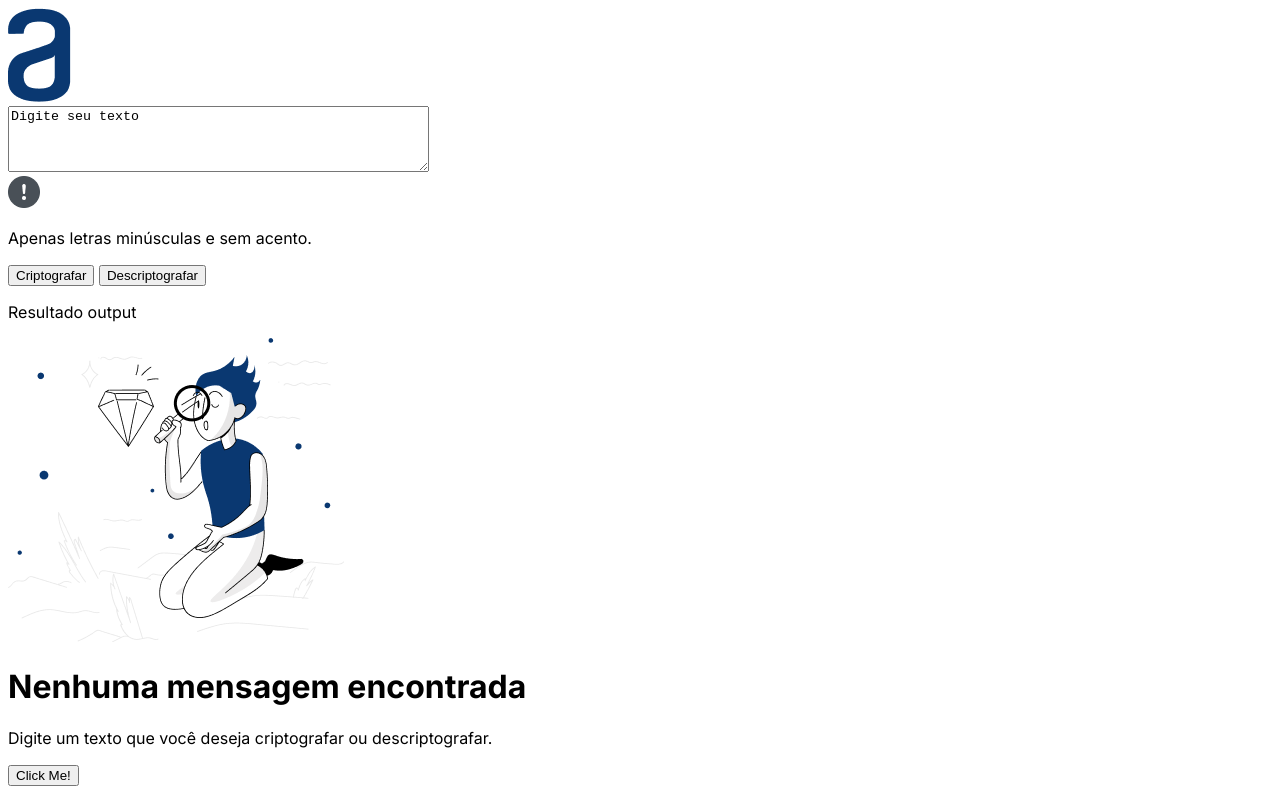
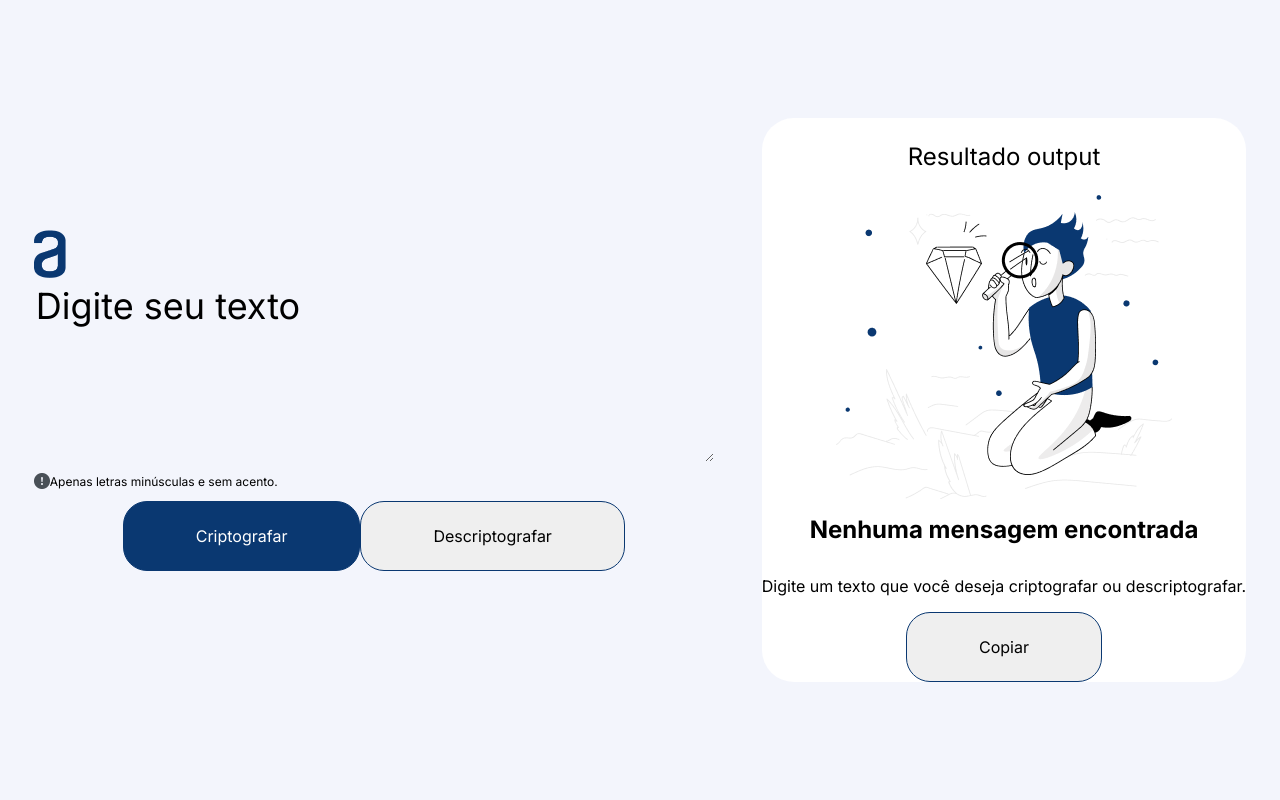
Before and after one commit to jvlerner/text-decoder-oracle-one, a plain HTML site: page index.html in a window 1280 px wide. Drawn offline with Linux system fonts and the light colour scheme.

Commit message:
feat: css update containers flex

```diff
--- a/index.html
+++ b/index.html
@@ -11,24 +11,33 @@
 </head>
 <body>
     <header>
-        <img id="logo_alura" src="./images/logo_alura.png">
+
     </header>
     <main>
+        <div class="container">
+            <div class="container_main">
+                <div class="logo">
+                    <img id="logo_alura" src="./images/logo_alura.png">
+                </div>
                 <div class="container_form">
                         <textarea id="text_input" name="text_input" rows="4" cols="50">Digite seu texto</textarea>
                         <div class="container_advisor">
                             <img id="icon_exclamation" src="./images/icon_exclamation.png">
                             <p class="text_advisor">Apenas letras minúsculas e sem acento.</p>
                         </div>
-                <button type="button" onclick="alert('Um momento! Estamos codificando sua mensagem')">Criptografar</button>
-                <button type="button" onclick="alert('Descriptografando a sua imagem!')">Descriptografar</button>
+                        <div class="container_button">
+                            <button class="button_common button_criptografar" type="button" onclick="alert('Um momento! Estamos codificando sua mensagem')">Criptografar</button>
+                            <button class="button_common" type="button" onclick="alert('Descriptografando a sua imagem!')">Descriptografar</button>
+                        </div>
+                </div>
             </div>
             <div class="container_output">
                 <p class="result_output">Resultado output</p>
                 <img id="image_output" src="./images/ilustration_output.png">
                 <h1 class="header_output">Nenhuma mensagem encontrada</h1>
                 <p class="text_output">Digite um texto que você deseja criptografar ou descriptografar.</p>
-            <button type="button" onclick="alert('Hello world!')">Click Me!</button>
+                <button class="button_common" type="button" onclick="alert('Hello world!')">Copiar</button>
+            </div>
         </div>
     </main>
 </body>
--- a/styles.css
+++ b/styles.css
@@ -8,7 +8,114 @@
   }
 
 body {
-    background-color: var(--light_blue);
+    background-color: var(--light_blue1);
     font-family: Inter, sans-serif;
     border: 0;
+    margin: 0;
 }
+
+.logo {
+
+}
+
+.container {
+    height: 100vh;
+    display: flex;
+    align-items: center;
+    justify-content: center;
+    gap: 3em;
+}
+
+.container_main {
+    display: flex;
+    flex-direction: column;
+}
+
+.container_form {
+    display: flex;
+    flex-direction: column;
+    align-items: left;
+    max-width: 680px;
+}
+
+.container_advisor{
+    display: flex;
+    align-items: center;
+}
+
+.container_button{
+    display: flex;
+    align-self: center;
+    gap: 1;
+    justify-content: center;
+}
+
+.container_output {
+    display: flex;
+    flex-direction: column;
+    align-items: center;
+    text-align: center;
+    background-color: var(--white);
+    border-radius: 32px;
+}
+
+.text_advisor{
+    font-size: 12px;
+    font-weight: 400;
+}
+
+.result_output {
+    font-size: 24px;
+    font-weight: 400;
+}
+
+.header_output {
+    font-size: 24px;
+    font-weight: 700;
+}
+
+.text_output {
+    font-size: 16px;
+    font-weight: 400;
+}
+
+.button_common {
+    padding: 24px 72px 24px 72px;
+    font-family: Inter, sans-serif;
+    text-decoration: none;
+    border: 1px solid var(--dark_blue3);
+    font-size: 16px;
+    font-weight: 400;
+    border-radius: 24px;
+
+}
+
+.button_criptografar {
+    color: var(--white);
+    background-color: var(--dark_blue3);
+
+}
+
+#logo_alura {
+    width: 32px;
+    height: 48px;
+}
+
+#icon_exclamation {
+    width: 16px;
+    height: 16px;
+}
+
+#image_output {
+    width: 336px;
+    height: 304px;
+}
+
+#text_input {
+    background-color: transparent;
+    text-decoration: none;
+    border: none;
+    font-family: Inter, sans-serif;
+    font-size: 36px;
+    font-weight: 400;
+}
```
Lines whose indentation alone changed are shown as unchanged.
